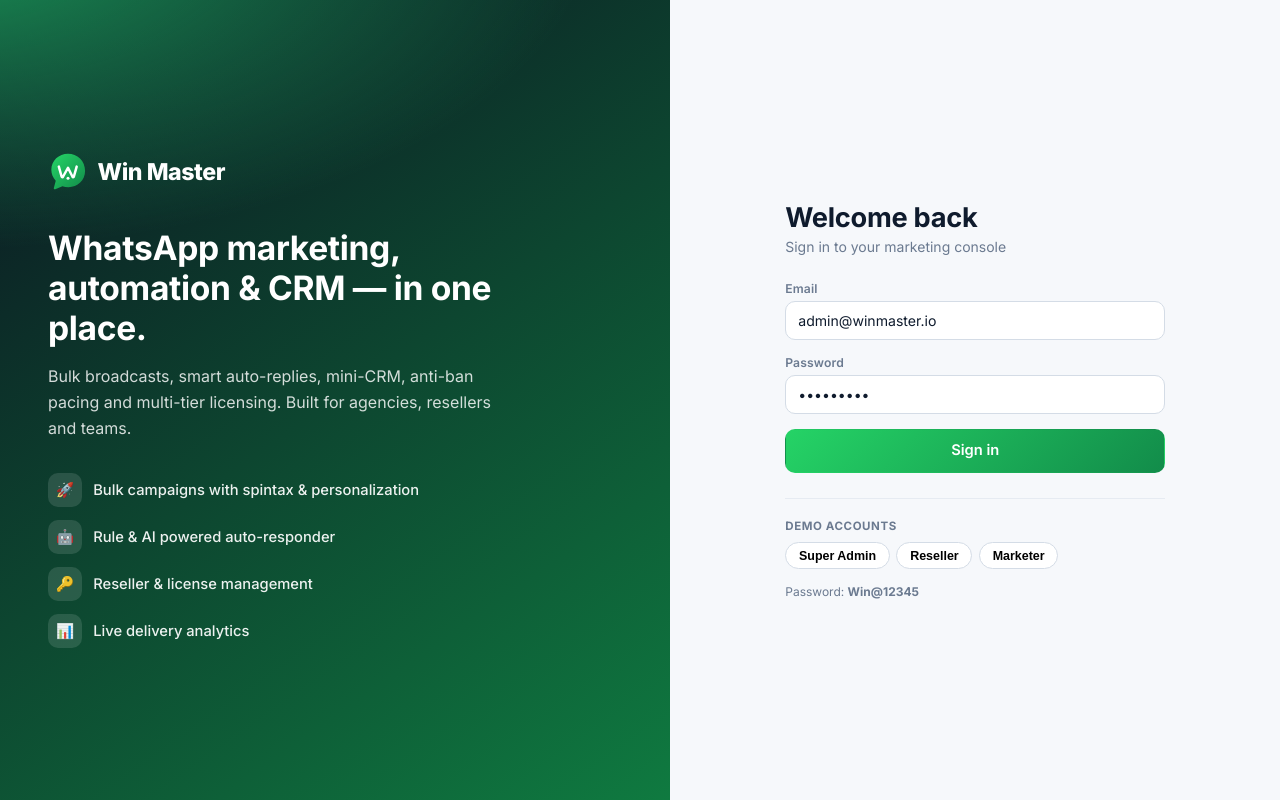
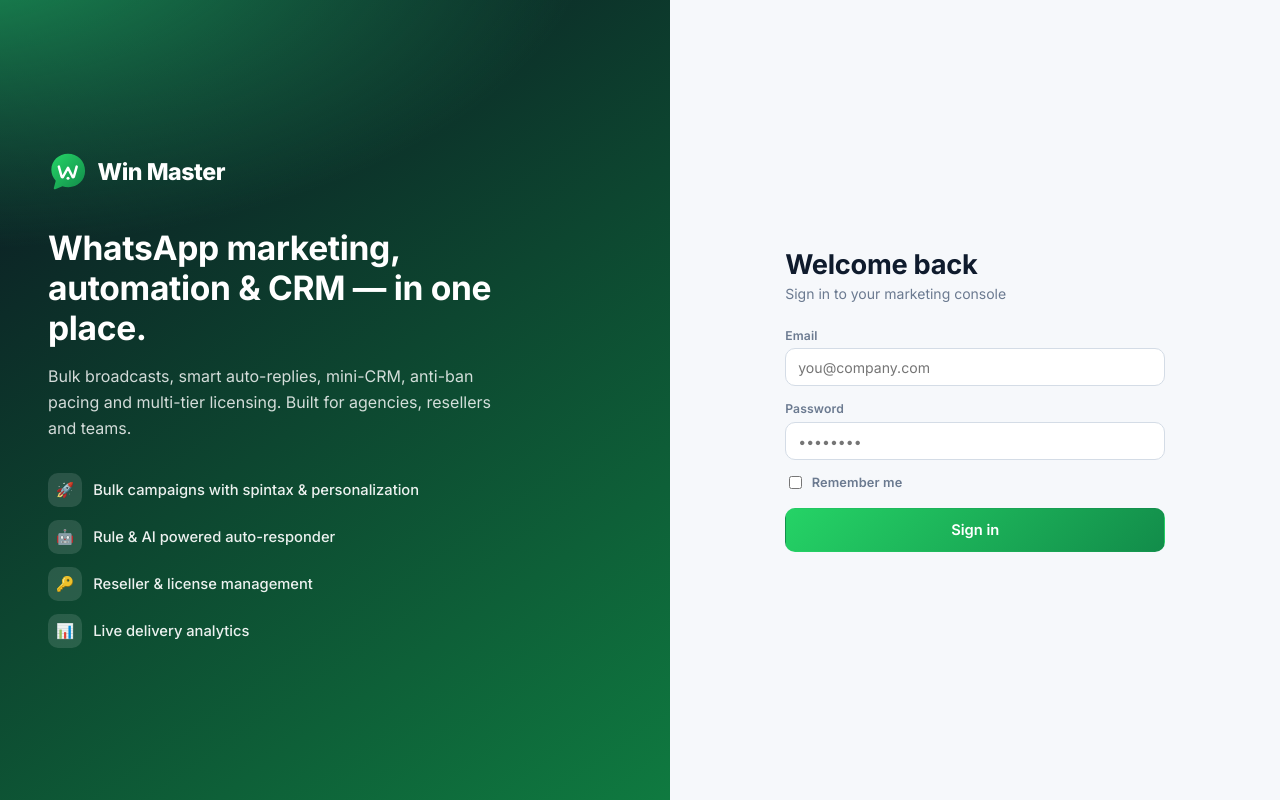
Before and after one commit to navin4489-ai/win-master, an Angular app in the folder web/winmaster-web/: page /login in a window 1280 px wide. Built offline with nearby package versions, Linux system fonts and the light colour scheme.

Commit message:
Remove demo credentials from login page and add remember me saved credentials option

```diff
--- a/web/winmaster-web/src/app/features/auth/login.component.ts
+++ b/web/winmaster-web/src/app/features/auth/login.component.ts
@@ -1,4 +1,4 @@
-import { Component, inject, signal } from '@angular/core';
+import { Component, OnInit, inject, signal } from '@angular/core';
 import { FormsModule } from '@angular/forms';
 import { Router } from '@angular/router';
 import { AuthService } from '../../core/auth.service';
@@ -31,22 +31,16 @@ import { ToastService } from '../../core/toast.service';
         <p class="muted sub">Sign in to your marketing console</p>
         <div class="field">
           <label>Email</label>
-          <input class="input" [(ngModel)]="email" placeholder="you@company.com" (keyup.enter)="submit()" />
+          <input class="input" [(ngModel)]="email" autocomplete="username" placeholder="you@company.com" (keyup.enter)="submit()" />
         </div>
         <div class="field">
           <label>Password</label>
-          <input class="input" type="password" [(ngModel)]="password" placeholder="••••••••" (keyup.enter)="submit()" />
+          <input class="input" type="password" [(ngModel)]="password" autocomplete="current-password" placeholder="••••••••" (keyup.enter)="submit()" />
         </div>
+        <label class="remember"><input type="checkbox" [(ngModel)]="rememberMe" /> <span>Remember me</span></label>
         <button class="btn btn-primary" style="width:100%;height:44px;font-size:.92rem" (click)="submit()" [disabled]="loading()">
           {{ loading() ? 'Signing in…' : 'Sign in' }}
         </button>
-        <div class="demo">
-          <div class="demo-title">Demo accounts</div>
-          <button class="chip" (click)="quick('admin@winmaster.io')">Super Admin</button>
-          <button class="chip" (click)="quick('reseller@winmaster.io')">Reseller</button>
-          <button class="chip" (click)="quick('user@winmaster.io')">Marketer</button>
-          <div class="muted" style="margin-top:.5rem;font-size:.75rem">Password: <b>Win&#64;12345</b></div>
-        </div>
       </div>
     </div>
   </div>
@@ -67,25 +61,41 @@ import { ToastService } from '../../core/toast.service';
     .mobile-brand { display:none; color:var(--text); margin-bottom:1.5rem; }
     .box h2 { font-size:1.7rem; margin-bottom:.25rem; }
     .sub { margin-top:0; margin-bottom:1.6rem; }
-    .demo { margin-top:1.6rem; padding-top:1.2rem; border-top:1px solid var(--border); }
-    .demo-title { font-size:.72rem; text-transform:uppercase; letter-spacing:.05em; color:var(--muted); font-weight:700; margin-bottom:.6rem; }
-    .chip { border:1px solid var(--border-strong); background:#fff; border-radius:999px; padding:.35rem .8rem; font-size:.78rem; font-weight:600; cursor:pointer; margin:0 .4rem .4rem 0; transition:.15s; }
-    .chip:hover { border-color:var(--accent); color:var(--primary); }
+    .remember { display:flex; align-items:center; gap:.4rem; margin:-.15rem 0 1rem; color:var(--muted); font-size:.8rem; cursor:pointer; }
+    .remember input { accent-color:var(--primary); }
     @media (max-width: 900px) { .wrap { grid-template-columns: 1fr; } .hero { display:none; } .mobile-brand { display:flex; } }
   `]
 })
-export class LoginComponent {
+export class LoginComponent implements OnInit {
   private auth = inject(AuthService);
   private router = inject(Router);
   private toast = inject(ToastService);
-  email = 'admin@winmaster.io';
-  password = 'Win@12345';
+  email = '';
+  password = '';
+  rememberMe = false;
   loading = signal(false);
 
-  quick(email: string) { this.email = email; this.password = 'Win@12345'; this.submit(); }
+  ngOnInit() {
+    const saved = localStorage.getItem('winmaster_saved_credentials');
+    if (saved) {
+      try {
+        const credentials = JSON.parse(saved) as { email?: string; password?: string };
+        this.email = credentials.email ?? '';
+        this.password = credentials.password ?? '';
+        this.rememberMe = true;
+      } catch {
+        localStorage.removeItem('winmaster_saved_credentials');
+      }
+    }
+  }
 
   submit() {
     if (!this.email || !this.password) return;
+    if (this.rememberMe) {
+      localStorage.setItem('winmaster_saved_credentials', JSON.stringify({ email: this.email, password: this.password }));
+    } else {
+      localStorage.removeItem('winmaster_saved_credentials');
+    }
     this.loading.set(true);
     this.auth.login(this.email, this.password).subscribe({
       next: () => { this.loading.set(false); this.router.navigate(['/dashboard']); },
```
